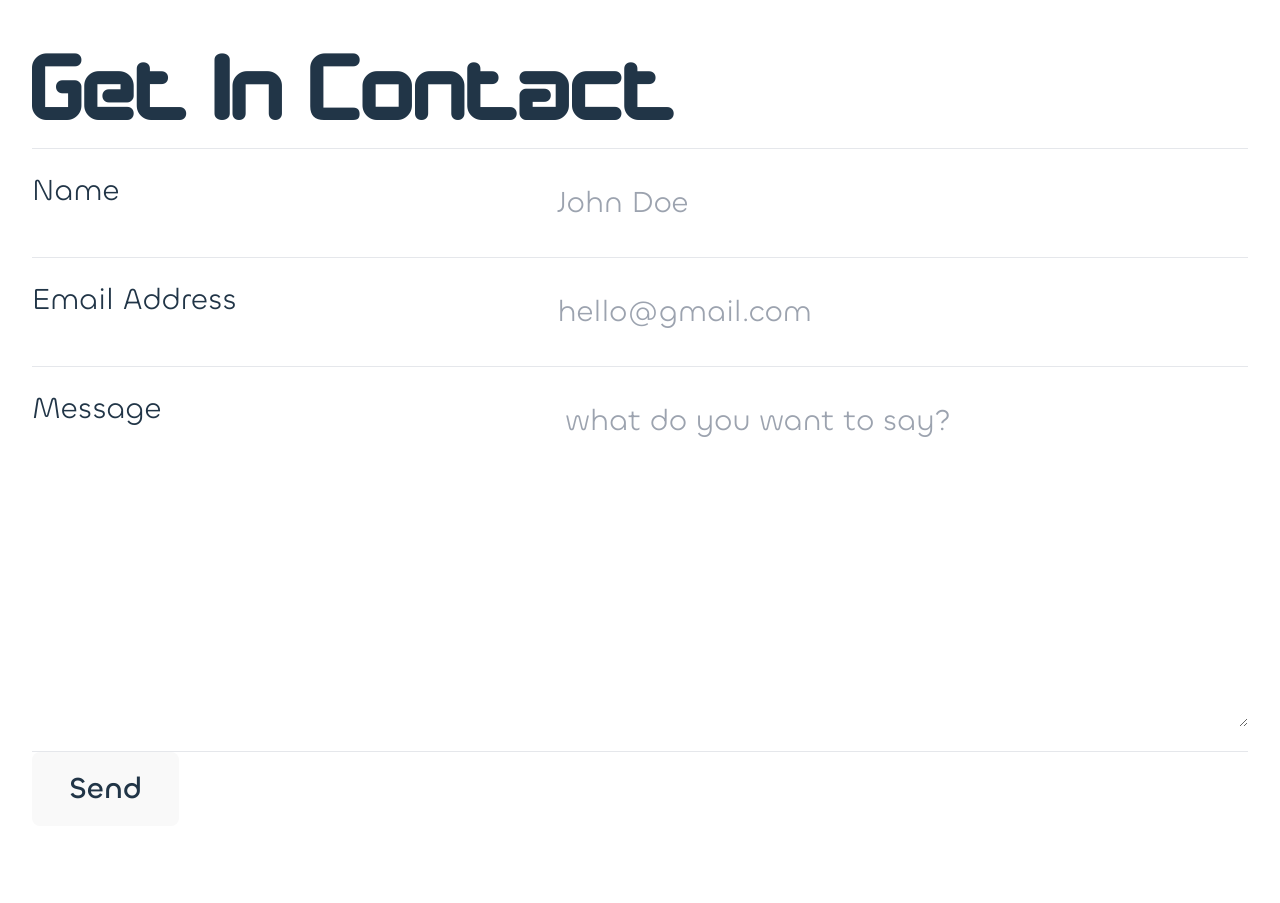
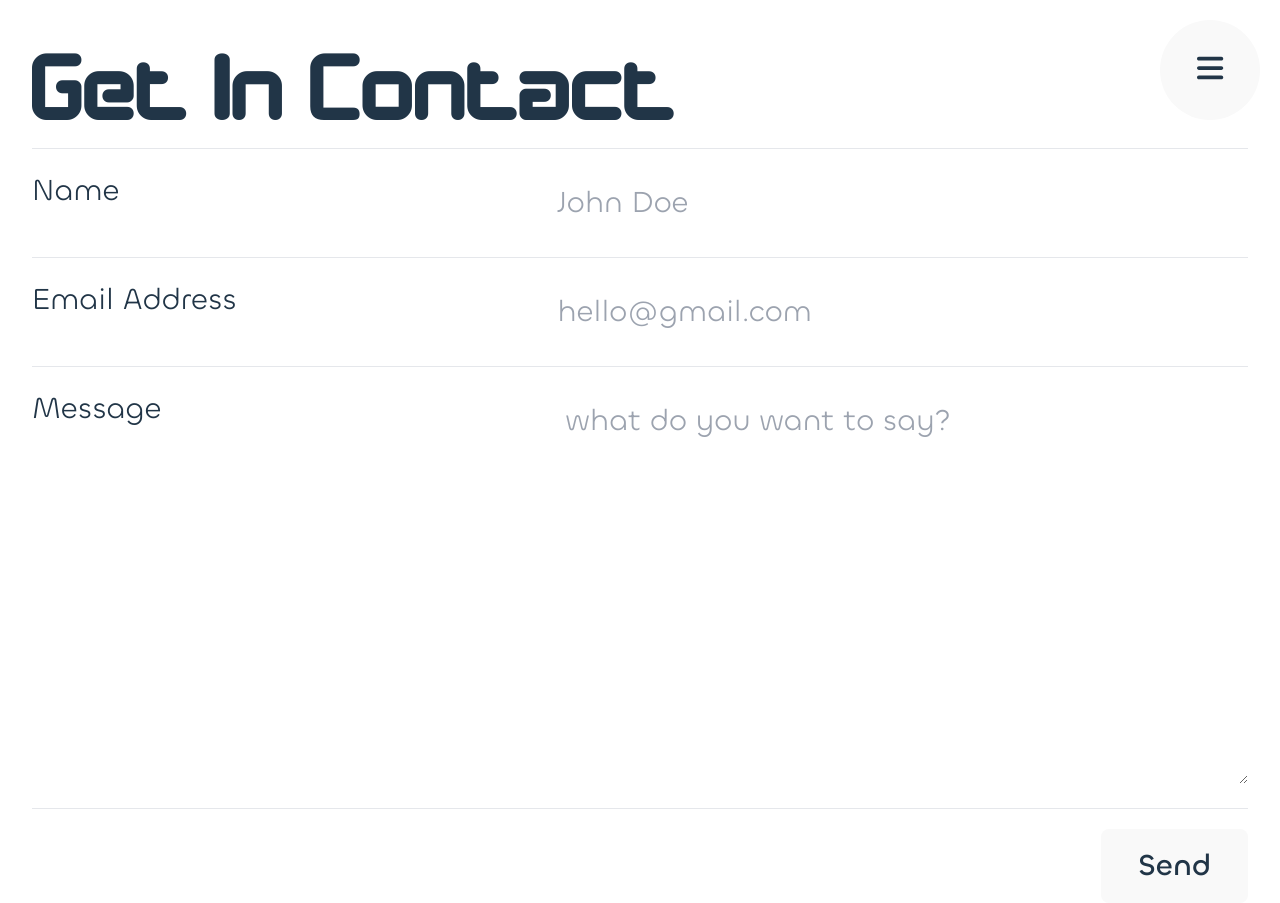
Before and after one commit to bhnord/portfolio_v2, a React (Vite) app: page /portfolio_v2/contact in a window 1280 px wide. Before the commit the page ends 858 px from the top, so only its background shows below. Built offline with nearby package versions, Linux system fonts and the light colour scheme.

Commit message:
added basic sidebar

```diff
--- a/src/App.tsx
+++ b/src/App.tsx
@@ -8,6 +8,7 @@ import Navbar from "./components/Navbar";
 import Projects from "./components/Projects";
 import { motion, useScroll, useTransform } from "framer-motion";
 import Footer from "./components/Footer";
+import Sidebar from "./components/Sidebar";
 
 function App() {
   const scrollRef = useRef(null);
@@ -17,6 +18,7 @@ function App() {
   const scale = useTransform(scrollYProgress, [0, 1], ["100%", "80%"]);
   return (
     <ReactLenis root>
+      <Sidebar />
       <div className="w-full">
         <img width={100} src={logo} className="absolute" />
         <div className="absolute top-10 right-10 text-right z-10">
--- a/src/components/Contact.tsx
+++ b/src/components/Contact.tsx
@@ -1,7 +1,9 @@
+import Sidebar from "./Sidebar";
 export default function Contact() {
   return (
     <>
-      <div className="w-screen h-screen">
+      <Sidebar />
+      <div className="w-full h-screen">
         <div className="p-8">
           <h2 className="text-8xl" id="Contact">
             Get In Contact
@@ -40,7 +42,7 @@ export default function Contact() {
             </div>
 
             <hr />
-            <div className="grid grid-cols-7 py-6 h-96">
+            <div className="grid grid-cols-7 py-6 ">
               <div className="col-span-3">
                 <label htmlFor="description">Message</label>
               </div>
@@ -50,13 +52,15 @@ export default function Contact() {
                   name="message"
                   required
                   placeholder="what do you want to say?"
-                  className="p-3 w-full h-full"
+                  className="p-3 w-full h-full min-h-96"
                 />
               </div>
             </div>
 
             <hr />
-            <button type="submit">Send</button>
+            <button type="submit" className="float-right mt-5">
+              Send
+            </button>
           </form>
         </div>
       </div>
--- /dev/null
+++ b/src/components/Sidebar.tsx
@@ -0,0 +1,46 @@
+import { FontAwesomeIcon } from "@fortawesome/react-fontawesome";
+import { faBars, faXmark } from "@fortawesome/free-solid-svg-icons";
+import { Link } from "react-router-dom";
+import { useState } from "react";
+
+//TODO: maybe on hover make button get big
+export default function Sidebar() {
+  const [open, setOpen] = useState(false);
+  const toggleOpen = () => {
+    setOpen(!open);
+  };
+  return (
+    <>
+      {open ? (
+        <div>
+          <div className="fixed top-0 left-0 h-screen w-screen justify-end z-40 bg-white opacity-15"></div>
+          <div className="flex flex-col items-center justify-center min-h-screen h-screen w-[75vw] fixed right-0 bg-black z-50 transition-opacity ">
+            <div className="fixed top-0 right-0">
+              <button
+                onClick={toggleOpen}
+                className="bg-white text-black rounded-full w-16 h-16 m-5"
+              >
+                <FontAwesomeIcon icon={faXmark} className="text-3xl" />
+              </button>
+            </div>
+            <nav className="text-6xl flex flex-col gap-8">
+              <Link to="/">Home</Link>
+              <Link to="/">Projects</Link>
+              <Link to="/#About">About</Link>
+              <Link to="/Contact">Contact</Link>
+            </nav>
+          </div>
+        </div>
+      ) : (
+        <div className="fixed top-0 right-0 z-40 ">
+          <button
+            onClick={toggleOpen}
+            className="rounded-full m-5 text-3xl aspect-square "
+          >
+            <FontAwesomeIcon icon={faBars} />
+          </button>
+        </div>
+      )}
+    </>
+  );
+}
--- /dev/null
+++ b/src/components/TestPage.tsx
@@ -0,0 +1,11 @@
+import Sidebar from "./Sidebar";
+export default function TestPage() {
+  return (
+    <>
+      <div className="h-screen">
+        <Sidebar />
+        test page
+      </div>
+    </>
+  );
+}
--- a/src/index.css
+++ b/src/index.css
@@ -18,6 +18,10 @@
 
   --primary-color: #242424;
   --secondary-color: #e3e3e3;
+}
+
+#root {
+  width: 100%;
 }
 
 @font-face {
--- a/src/main.tsx
+++ b/src/main.tsx
@@ -2,6 +2,7 @@ import React from "react";
 import ReactDOM from "react-dom/client";
 import App from "./App.tsx";
 import Contact from "./components/Contact.tsx";
+import TestPage from "./components/TestPage.tsx";
 import "./index.css";
 import { createBrowserRouter, RouterProvider } from "react-router-dom";
 
```
